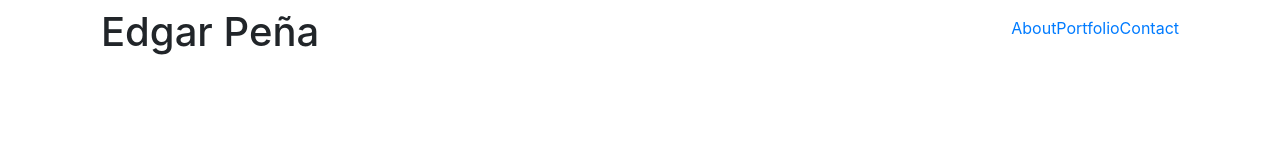
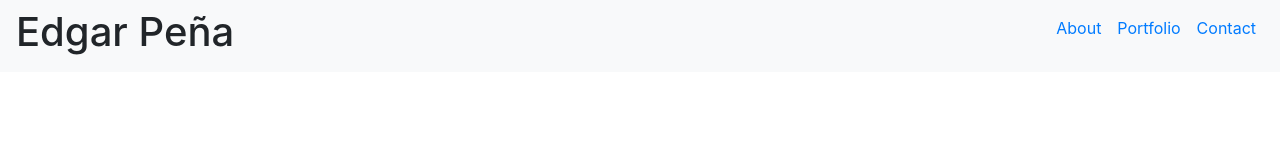
Before and after one commit to edgarpena74/hw_2, a plain HTML site: page index.html in a window 1280 px wide. Drawn offline with nearby package versions, Linux system fonts and the light colour scheme.

Commit message:
Took nav bar out of container. Removed a few unneeded classes and an id.

```diff
--- a/index.html
+++ b/index.html
@@ -13,16 +13,15 @@
   </head>
   <body>
     <!-- nav bar with contact, portfolio, about(me) in that order -->
-    <div class="container">
-      <nav class="navbar navbar-static-top">
-        <h1>Edgar Peña</h1>
-        <ul id="navlinks" class="list-unstyled d-flex flex-row-reverse">
-          <li class="nav1"><a href="#contact">Contact</a></li>
-          <li class="nav2"><a href="#Portfolio">Portfolio</a></li>
-          <li class="nav3"><a href="#About">About</a></li>
-        </ul>
-      </nav>
-    </div>
+    <nav class="navbar navbar-static-top bg-light">
+      <h1>Edgar Peña</h1>
+      <ul class="list-unstyled d-flex flex-row-reverse">
+        <li class="p-2"><a href="#contact">Contact</a></li>
+        <li class="p-2"><a href="#Portfolio">Portfolio</a></li>
+        <li class="p-2"><a href="#About">About</a></li>
+      </ul>
+    </nav>
+    <div class="container"></div>
 
     <!-- contact needs  container with name,email,message input,
          then a submit button. AANNDD there needs to be a drop down
```
